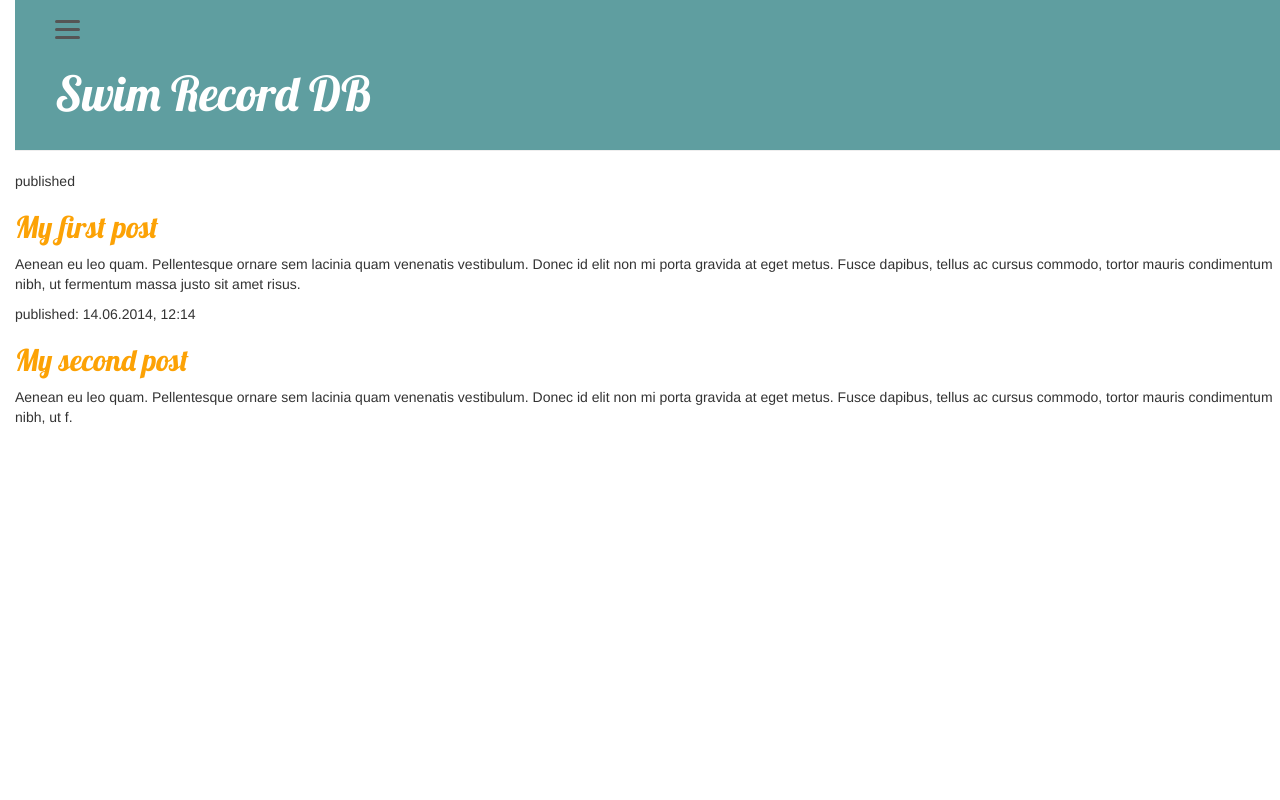
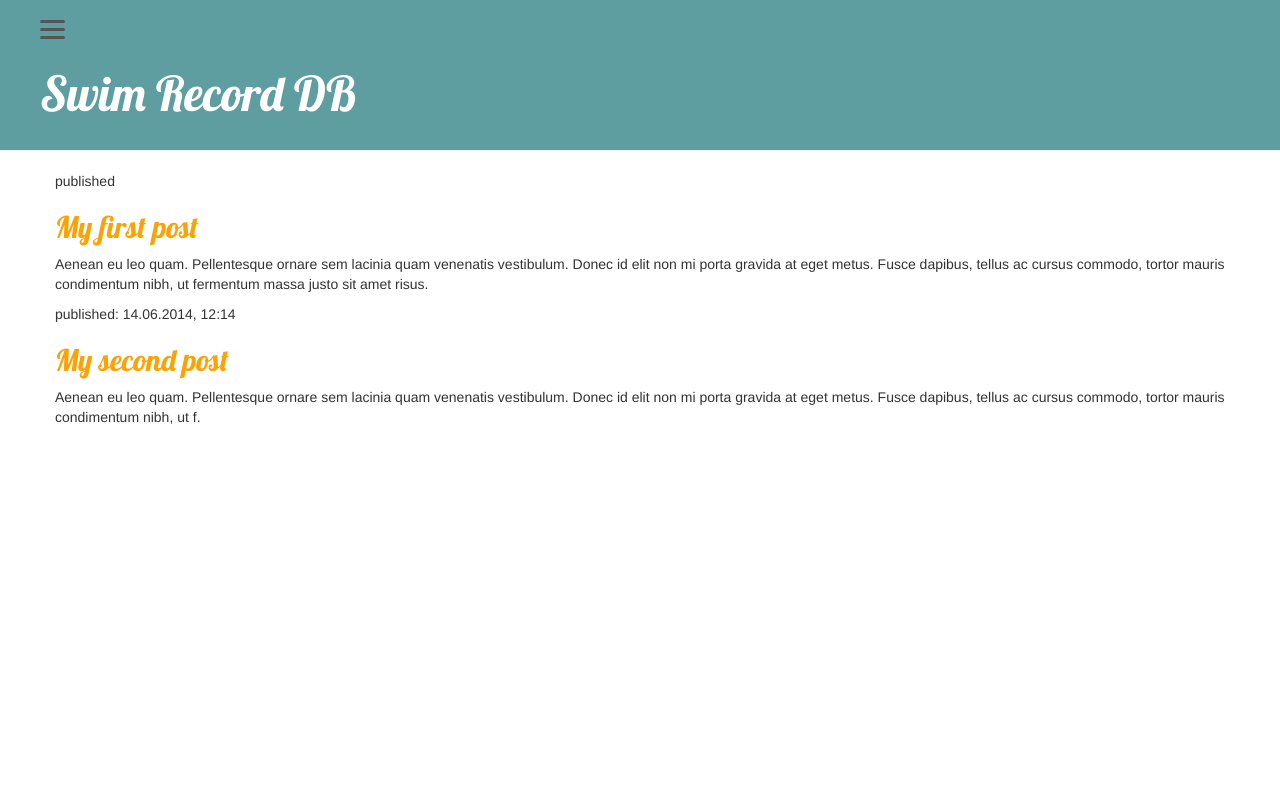
Before and after one commit to hosod/swim-record-db, a Django app: page /test/ in a window 1280 px wide. Run offline with Django 3.2, Linux system fonts and the light colour scheme; some libraries are stand-ins or nearby versions.

Commit message:
fix margin of header

```diff
--- a/static/css/swimrecord.css
+++ b/static/css/swimrecord.css
@@ -7,9 +7,9 @@ h2 a {
     color: #FCA205;
     font-family: 'Lobster';
 }
-body {
-    padding-left: 15px;
-}
+/*body {*/
+    /*padding-left: 15px;*/
+/*}*/
 
 .page-header {
     background-color: cadetblue;
@@ -40,7 +40,7 @@ table tr:nth-child(odd) {
 
 .content {
     margin-left: 40px;
-
+    padding-left: 15px;
 }
 
 h1, h2, h3, h4 {
--- a/swimrecord/templates/swimrecord/test.html
+++ b/swimrecord/templates/swimrecord/test.html
@@ -22,13 +22,13 @@
 
     </div>
 
-    <div>
+    <div class="content">
         <p>published</p>
         <h2><a href="/test">My first post</a></h2>
         <p>Aenean eu leo quam. Pellentesque ornare sem lacinia quam venenatis vestibulum. Donec id elit non mi porta gravida at eget metus. Fusce dapibus, tellus ac cursus commodo, tortor mauris condimentum nibh, ut fermentum massa justo sit amet risus.</p>
     </div>
 
-    <div>
+    <div class="content">
         <p>published: 14.06.2014, 12:14</p>
         <h2><a href="">My second post</a></h2>
         <p>Aenean eu leo quam. Pellentesque ornare sem lacinia quam venenatis vestibulum. Donec id elit non mi porta gravida at eget metus. Fusce dapibus, tellus ac cursus commodo, tortor mauris condimentum nibh, ut f.</p>
```
